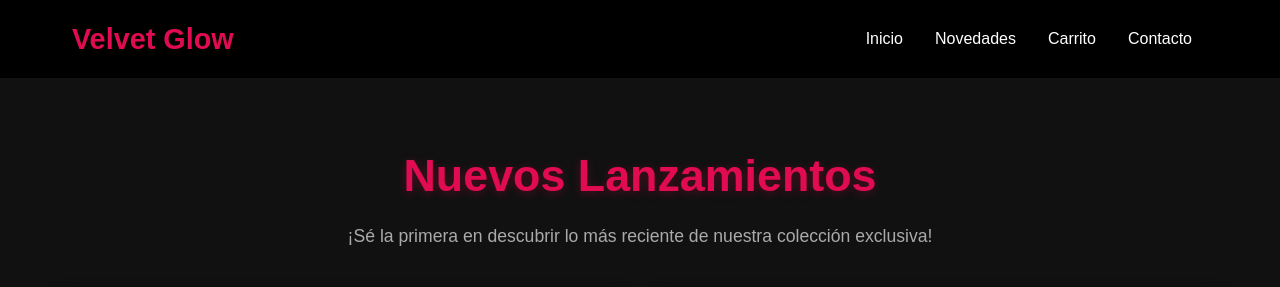
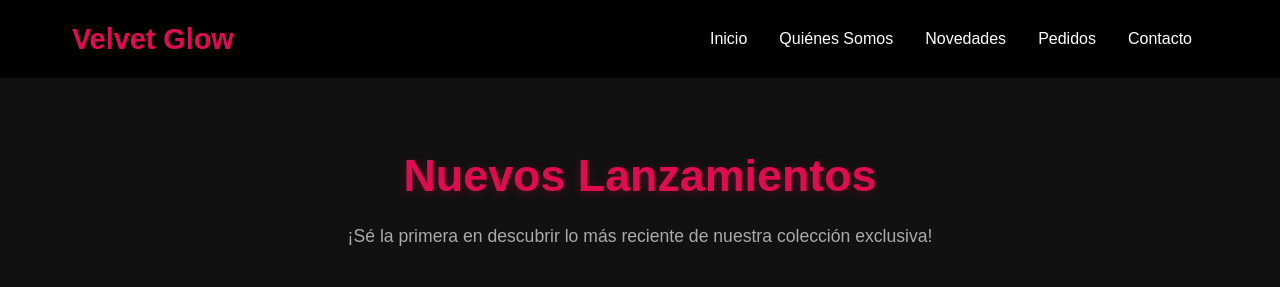
Before and after one commit to aichavezhu-cyber/Mi-dominio, a plain HTML site: page lanzamientos.html in a window 1280 px wide. Shown: the top 287 px of the page. Drawn offline with Linux system fonts and the light colour scheme.

Commit message:
Refactor lanzamientos.html structure and styles

```diff
--- a/lanzamientos.html
+++ b/lanzamientos.html
@@ -117,23 +117,28 @@
     </style>
 </head>
 <body>
-
     <header>
         <nav>
-            <div class="logo"><h1>Velvet Glow</h1></div>
+            <div class="logo">
+                <h1>Velvet Glow</h1>
+            </div>
             <ul class="nav-links">
+                <!-- Aquí vuelve tu cuadro blanco desplegable con tus páginas nuevas -->
                 <li class="dropdown">
-                    <a href="index.html">Inicio</a>
+                    <a href="index (1).html">Inicio</a>
                     <ul class="dropdown-content">
                         <li><a href="blog.html">Blog de Belleza</a></li>
                         <li><a href="lanzamientos.html">Nuevos lanzamientos</a></li>
                         <li><a href="labios.html">Labios & Brillos</a></li>
                         <li><a href="combos.html">Combos especiales</a></li>
+                        <li><a href="carro.html">Carrito</a></li>
                     </ul>
                 </li>
-                <li><a href="novedades.html">Novedades</a></li>
-                <li><a href="carrito.html">Carrito</a></li>
-                <li><a href="contacto.html">Contacto</a></li>
+                <!-- Aquí recuperamos tus secciones originales de la página principal -->
+                <li><a href="index (1).html#quienes-somos">Quiénes Somos</a></li>
+                <li><a href="index (1).html#menu">Novedades</a></li>
+                <li><a href="index (1).html#reservas">Pedidos</a></li>
+                <li><a href="index (1).html#contacto">Contacto</a></li>
             </ul>
         </nav>
     </header>
```
